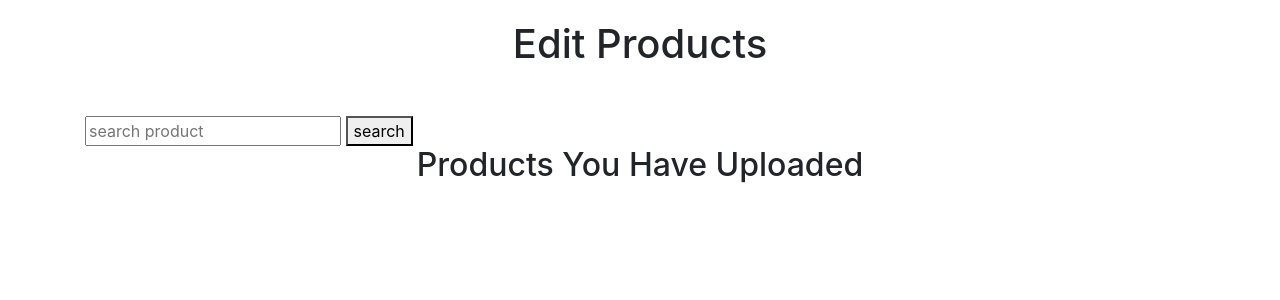
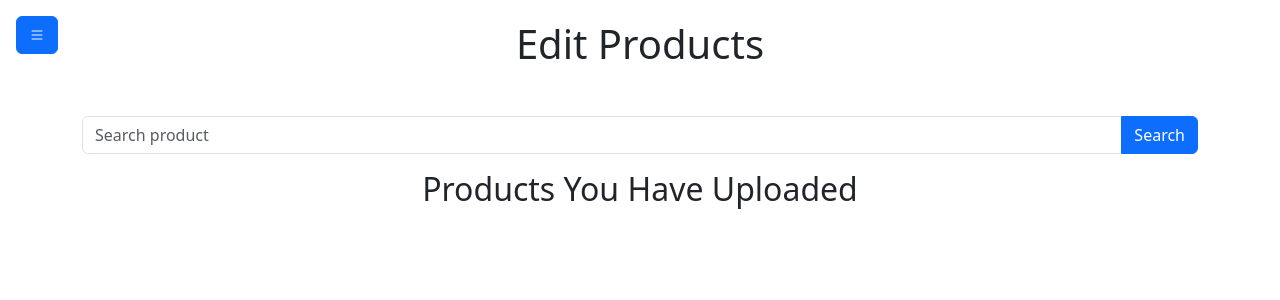
Before and after one commit to abishekkarkiiii/AbiMart, a Django app: template template/edit_product.html in a window 1280 px wide. Shown: the top 300 px of the page. Run offline with Django 5.2, Linux system fonts and the light colour scheme; the template is opened without the code that fills it: most values are stand-ins (such as "Sample title", 1, 10 or a date in 2020); data that the repository does not hold is empty; some libraries are stand-ins or nearby versions.

```diff
--- a/Grocery/urls.py
+++ b/Grocery/urls.py
@@ -25,7 +25,7 @@ from Account.login import home_view
 from Account.UserAccount import useraccount_dashboard,logout_view
 from django.shortcuts import render, redirect
 from Product.productslogic import get_categories
-from Grocery.Main import getlocation
+from Grocery.main import getlocation
 # from Account.login import home_view
 
 
--- a/Product/productslogic.py
+++ b/Product/productslogic.py
@@ -1,14 +1,14 @@
 from Product.models import  Product_Table as pr
-from django.http import HttpResponse
 from django.shortcuts import render,redirect
 from Account.UserAccount import UserAccount
 from django.http import JsonResponse
 import os
 import uuid
+import json
 from PIL import Image
 from django.contrib.auth.decorators import login_required
-from django.conf import settings
 from django.views.decorators.csrf import csrf_exempt
+from Grocery.settings import BASE_DIR
 # def create_products(request):
 #     pr(
 #        product_name=request.POST.get('productname'),
@@ -33,9 +33,7 @@ def create_categories_image(request):
 
         # Fetch category and dynamically set the directory
         category = request.POST.get('categories')
-        base_dir = r"C:\Projects\PythonProjects\Grocery\static\productimages"
-
-
+        base_dir =os.path.join(BASE_DIR,'static','productimages')
         if not category:
             return JsonResponse({'status': 'error', 'message': 'Category not specified'}, status=400)
 
@@ -55,6 +53,7 @@ def create_categories_image(request):
             img = img.resize((195, 210), Image.Resampling.LANCZOS)  # Resize with high-quality filtering
             img.save(save_path)  # Save the resized image
         except Exception as e:
+            print(e)
             return JsonResponse({'status': 'error', 'message': f"Image processing failed: {str(e)}"}, status=500)
 
         # Save product details in the database
@@ -142,7 +141,6 @@ def product_delete(request):
         return redirect('/account/')
     return redirect('/account/')
 
-import json
 @csrf_exempt
 def product_update(request):
     if request.method == 'POST':
--- a/static/js/Account.js
+++ b/static/js/Account.js
@@ -65,10 +65,10 @@ function saveChanges(productId) {
     const product_name = document.querySelector(`.product-name`).value;
     const details = document.querySelector(`.product-details`).value;
     const price = document.querySelector(`.product-price`).value;
-    const formData = new FormData();
-    if(document.querySelector('.product-image').files[0]){
-        formData.append('image', document.querySelector('.product-image').files[0]);
-    }
+    // const formData = new FormData();
+    // if(document.querySelector('.product-image').files[0]){
+    //     formData.append('image', document.querySelector('.product-image').files[0]);
+    // }
     fetch('/update_product/', {
         method: 'POST',
         headers: {
@@ -81,7 +81,7 @@ function saveChanges(productId) {
             'details': details,
             'price': price,
             // 'image': document.querySelector('.product-image').files[0]
-        },formData)
+        })
     }).then(response => {
         if (response.ok) {
             console.log('Product updated successfully');
--- a/template/edit_product.html
+++ b/template/edit_product.html
@@ -1,11 +1,11 @@
-
 <!DOCTYPE html>
 <html lang="en">
 <head>
     <meta charset="UTF-8">
     <meta name="viewport" content="width=device-width, initial-scale=1.0">
     <title>Edit Products</title>
-    <link rel="stylesheet" href="https://stackpath.bootstrapcdn.com/bootstrap/4.5.2/css/bootstrap.min.css">
+    <link href="https://cdn.jsdelivr.net/npm/bootstrap@5.3.0/dist/css/bootstrap.min.css" rel="stylesheet">
+    <link href="https://cdn.jsdelivr.net/npm/bootstrap-icons@1.10.0/font/bootstrap-icons.css" rel="stylesheet">
     <style>
         body {
             padding-top: 20px;
@@ -16,27 +16,76 @@
         .form-control[readonly] {
             background-color: #e9ecef;
         }
+        .sidebar {
+            width: 280px;
+            height: 100vh;
+            background-color: #f8f9fa;
+            border-right: 1px solid #dee2e6;
+        }
+        .sidebar-link {
+            padding: 10px 15px;
+            color: #333;
+            text-decoration: none;
+            display: block;
+            transition: background-color 0.3s;
+        }
+        .sidebar-link:hover {
+            background-color: #e9ecef;
+            color: #0d6efd;
+        }
+        .sidebar-user {
+            padding: 20px;
+            border-bottom: 1px solid #dee2e6;
+        }
     </style>
 </head>
 <body>
+    <!-- Toggle Button -->
+    <button class="btn btn-primary position-fixed top-0 start-0 m-3" type="button" data-bs-toggle="offcanvas" data-bs-target="#sidebar">
+        <i class="bi bi-list"></i>
+    </button>
+
+    <!-- Sidebar -->
+    <div class="offcanvas offcanvas-start" tabindex="-1" id="sidebar">
+        <div class="offcanvas-header">
+            <h5 class="offcanvas-title">Menu</h5>
+            <button type="button" class="btn-close" data-bs-dismiss="offcanvas"></button>
+        </div>
+        <div class="offcanvas-body p-0">
+            <div class="sidebar-user">
+                <div class="d-flex align-items-center">
+                    <i class="bi bi-person-circle fs-1 me-2"></i>
+                    <div>
+                        <h6 class="mb-0">Welcome</h6>
+                        <small class="email" data-username="{{ email }}">{{ email }}</small>
+                    </div>
+                </div>
+            </div>
+            <nav class="nav flex-column">
+                <a href="/" class="sidebar-link"><i class="bi bi-house me-2"></i> Home</a>
+                <a href="/account/" class="sidebar-link"><i class="bi bi-person me-2"></i> Account</a>
+                <a href="/upload/" class="sidebar-link"><i class="bi bi-cloud-upload me-2"></i> Upload Product</a>
+                <a href="/logout/" class="sidebar-link"><i class="bi bi-box-arrow-right me-2"></i> Logout</a>
+            </nav>
+        </div>
+    </div>
+
     <div class="container">
         <h1 class="text-center mb-5">Edit Products</h1>
-          <div class="email" data-username="{{ email }}"></div>
         <section id="products" class="mb-5">
-            <input type="text" placeholder="search product">
-            <button>search</button>
+            <div class="input-group mb-3">
+                <input type="text" class="form-control" placeholder="Search product">
+                <button class="btn btn-primary">Search</button>
+            </div>
 
             <h2 class="text-center">Products You Have Uploaded</h2>
-            <div class="row " id="product-list">
-
-
-                <!-- Add more product cards as needed -->
+            <div class="row" id="product-list">
+                <!-- Product cards will be added dynamically -->
             </div>
         </section>
     </div>
-     <script src="../static/js/Account.js"></script>
-    <script src="https://code.jquery.com/jquery-3.5.1.slim.min.js"></script>
-    <script src="https://cdn.jsdelivr.net/npm/@popperjs/core@2.5.4/dist/umd/popper.min.js"></script>
-    <script src="https://stackpath.bootstrapcdn.com/bootstrap/4.5.2/js/bootstrap.min.js"></script>
+
+    <script src="../static/js/Account.js"></script>
+    <script src="https://cdn.jsdelivr.net/npm/bootstrap@5.3.0/dist/js/bootstrap.bundle.min.js"></script>
 </body>
 </html>
```
Also changed, not shown: Grocery/Main.py (+22 -23 lines).
